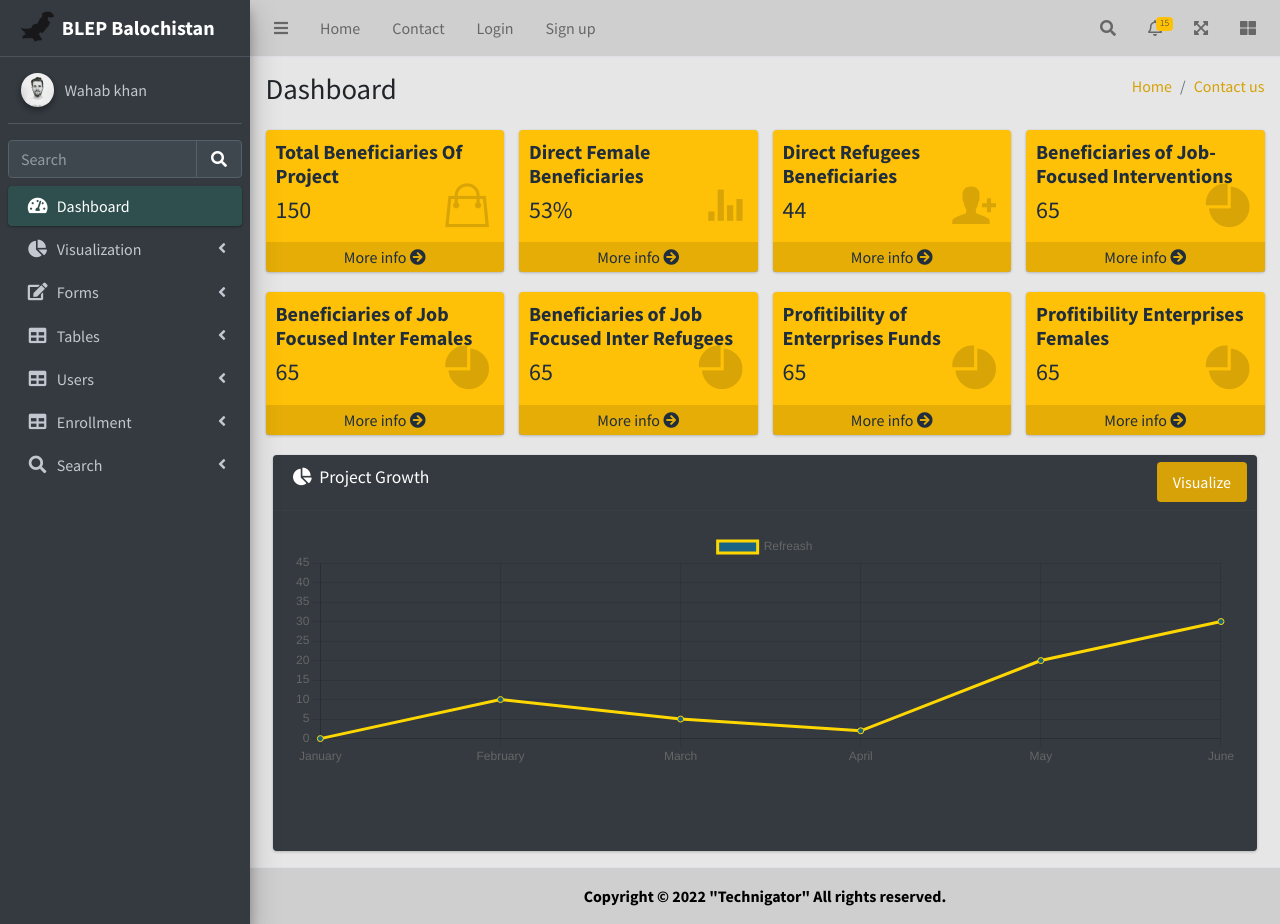
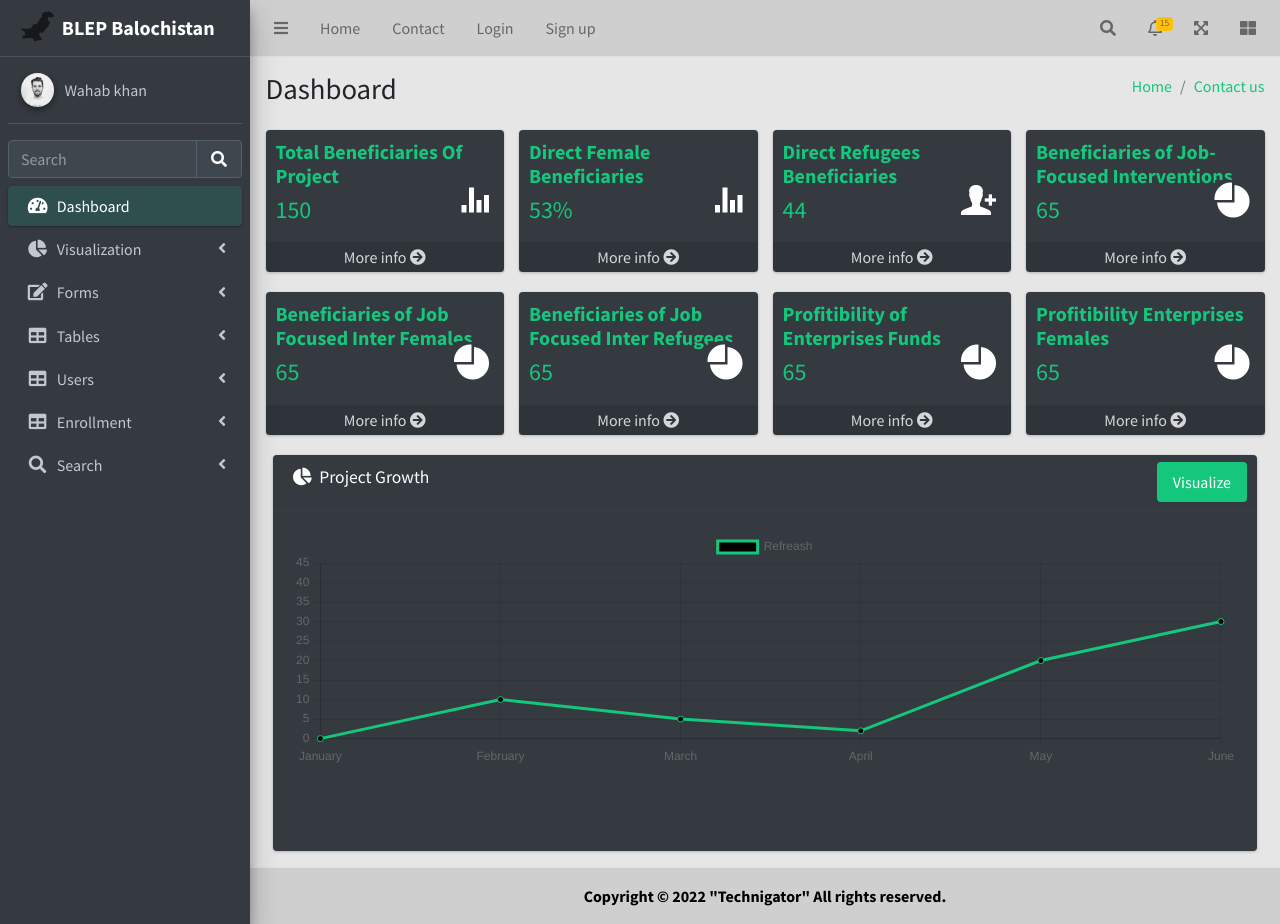
Before and after one commit to shahzoor123/livelihood, a Django app: page / in a window 1280 px wide. Run offline with Django 4.2, Linux system fonts and the light colour scheme; some libraries are stand-ins or nearby versions.

Commit message:
some minor changes

```diff
--- a/dashboard/templates/dashboard/contactus.html
+++ b/dashboard/templates/dashboard/contactus.html
@@ -477,7 +477,7 @@
 
                 <!-- <a href="{% url 'index' %}"> <img style="width: 50px;" src="{% static 'dist/img/pakistan.png'%}" alt="" class="brand-image " style="opacity: .8">
                   <span class="brand-text"><b></b></span><strong style="color: aliceblue;">BLEP Balochistan</strong></a> -->
-                <div class="col-sm-4 col-md-10 col-xs-6 col-lg-12" id='map' style='width:850px; height: 250px;   border-radius: 10px; align-items: center; '></div>
+                <div class="col-sm-4 col-md-9 col-xs-12 col-lg-12" id='map' style='width:850px; height: 250px;   border-radius: 10px; align-items: center; '></div>
                 <script>
                   mapboxgl.accessToken = 'pk.eyJ1Ijoic2hhaHpvb3IiLCJhIjoiY2wwdzliNjc2MDhwZjNscWtwOWRmdWZnYSJ9.nm3POJbQ7pBDbB3Bfu8G7A';
                 const map = new mapboxgl.Map({
--- a/dashboard/templates/dashboard/index.html
+++ b/dashboard/templates/dashboard/index.html
@@ -27,7 +27,8 @@ scratch. This page gets rid of all links and provides the needed markup only.
   <!-- Theme style -->
   <link rel="stylesheet" href="{% static 'dist/css/adminlte.min.css' %}">
 
-  <meta name="viewport" content= "width=device-width, initial-scale=8.0, maximum-scale=1.0 user-scalable=no">
+  <meta name="viewport" content= "width=device-width, initial-scale=8.0, maximum-scale=1.0, user-scalable=no"/>
+
 </head>
 
 <body class="hold-transition sidebar-mini">
@@ -918,8 +919,8 @@ scratch. This page gets rid of all links and provides the needed markup only.
             </div><!-- /.col -->
             <div class="col-sm-6">
               <ol class="breadcrumb float-sm-right">
-                <li class="breadcrumb-item" ><a href="{% url 'index' %}" style="color: #d6a207;">Home</a></li>
-                <li class="breadcrumb-item active"><a href="{% url 'contactus' %}" style="color: #d6a207;">Contact us</a></li>
+                <li class="breadcrumb-item" ><a href="{% url 'index' %}" style="color: #14c77c;">Home</a></li>
+                <li class="breadcrumb-item active"><a href="{% url 'contactus' %}" style="color: #14c77c;">Contact us</a></li>
               </ol>
             </div><!-- /.col -->
           </div><!-- /.row -->
@@ -935,14 +936,14 @@ scratch. This page gets rid of all links and provides the needed markup only.
           <div class="row">
             <div class="col-lg-3 col-6">
               <!-- small box -->
-              <div href="{% url 'chart' %}" class="small-box bg-yellow">
-                <div class="inner">
+              <div  class="small-box " style="background-color: #343A40;">
+                <div class="inner" style="color: #14c77c;">
                   <h5><b>Total Beneficiaries Of Project</b> </h5>
 
                   <h4>150</h4>
                 </div>
                 <div class="icon">
-                  <i style="font-size: 50px; margin-top: 30px;" class="ion ion-bag"></i>
+                  <i style="font-size: 40px; margin-top: 30px;;" class="ion ion-stats-bars bg-dark"></i>
                 </div>
                 <div class="icon">
 
@@ -953,14 +954,14 @@ scratch. This page gets rid of all links and provides the needed markup only.
             <!-- ./col -->
             <div class="col-lg-3 col-6">
               <!-- small box -->
-              <div class="small-box bg-yellow">
-                <div class="inner">
+              <div class="small-box " style="background-color: #343A40;">
+                <div class="inner" style="color: #14c77c;">
                   <h5><b>Direct Female Beneficiaries</b> </h5>
 
                   <h4>53%</h4>
                 </div>
                 <div class="icon">
-                  <i style="font-size: 50px; margin-top: 30px;" class="ion ion-stats-bars"></i>
+                  <i style="font-size: 40px; margin-top: 30px;" class="ion ion-stats-bars bg-dark"></i>
                 </div>
                 <a href="{% url 'chart' %}" class="small-box-footer">More info <i class="fas fa-arrow-circle-right"></i></a>
               </div>
@@ -968,15 +969,15 @@ scratch. This page gets rid of all links and provides the needed markup only.
             <!-- ./col -->
             <div class="col-lg-3 col-6">
               <!-- small box -->
-              <div class="small-box bg-yellow">
-                <div class="inner">
+              <div class="small-box " style="background-color: #343A40;">
+                <div class="inner" style="color: #14c77c;">
                   <h5><b> Direct Refugees Beneficiaries</b></h5>
 
                   <h4>44</h4>
                 </div>
                 <div class="icon">
 
-                  <i style="font-size: 50px; margin-top: 30px;" class="ion ion-person-add"></i>
+                  <i style="font-size: 40px; margin-top: 30px;" class="ion ion-person-add bg-dark"></i>
                 </div>
                 <a href="{% url 'chart' %}" class="small-box-footer">More info <i class="fas fa-arrow-circle-right"></i></a>
               </div>
@@ -984,15 +985,15 @@ scratch. This page gets rid of all links and provides the needed markup only.
             <!-- ./col -->
             <div class="col-lg-3 col-6">
               <!-- small box -->
-              <div class="small-box bg-yellow">
-                <div class="inner">
+              <div class="small-box " style="background-color: #343A40;">
+                <div class="inner" style="color: #14c77c;">
                   <h5><b>Beneficiaries of Job-Focused Interventions</b> </h5>
 
                   <h4>65</h4>
                 </div>
                 <div class="icon">
 
-                  <i style="font-size: 50px; margin-top: 30px;" class="ion ion-pie-graph"></i>
+                  <i style="font-size: 40px; margin-top: 30px;" class="ion ion-pie-graph bg-dark"></i>
                 </div>
                 <a href="{% url 'chart' %}" class="small-box-footer">More info <i class="fas fa-arrow-circle-right"></i></a>
               </div>
@@ -1000,56 +1001,56 @@ scratch. This page gets rid of all links and provides the needed markup only.
 
             <div class="col-lg-3 col-6">
               <!-- small box -->
-              <div class="small-box bg-yellow">
-                <div class="inner">
+              <div class="small-box " style="background-color: #343A40;">
+                <div class="inner" style="color: #14c77c;">
                   <h5><b>Beneficiaries of Job Focused Inter Females</b> </h5>
 
                   <h4>65</h4>
                 </div>
                 <div class="icon">
-                  <i style="font-size: 50px; margin-top: 30px;" class="ion ion-pie-graph"></i>
+                  <i style="font-size: 40px; margin-top: 30px;" class="ion ion-pie-graph bg-dark"></i>
                 </div>
                 <a href="{% url 'chart' %}" class="small-box-footer">More info <i class="fas fa-arrow-circle-right"></i></a>
               </div>
             </div>
             <div class="col-lg-3 col-6">
               <!-- small box -->
-              <div class="small-box bg-yellow">
-                <div class="inner">
+              <div class="small-box " style="background-color: #343A40;">
+                <div class="inner" style="color: #14c77c;">
                   <h5><b>Beneficiaries of Job Focused Inter Refugees</b> </h5>
 
                   <h4>65</h4>
                 </div>
                 <div class="icon">
-                  <i style="font-size: 50px; margin-top: 30px;" class="ion ion-pie-graph"></i>
+                  <i style="font-size: 40px; margin-top: 30px;" class="ion ion-pie-graph bg-dark"></i>
                 </div>
                 <a href="{% url 'chart' %}" class="small-box-footer">More info <i class="fas fa-arrow-circle-right"></i></a>
               </div>
             </div>
             <div class="col-lg-3 col-6">
               <!-- small box -->
-              <div class="small-box bg-yellow">
-                <div class="inner">
+              <div class="small-box " style="background-color: #343A40;">
+                <div class="inner" style="color: #14c77c;">
                   <h5><b>Profitibility of Enterprises Funds</b> </h5>
 
                   <h4>65</h4>
                 </div>
                 <div class="icon">
-                  <i style="font-size: 50px; margin-top: 30px;" class="ion ion-pie-graph"></i>
+                  <i style="font-size: 40px; margin-top: 30px;" class="ion ion-pie-graph bg-dark"></i>
                 </div>
                 <a href="{% url 'chart' %}" class="small-box-footer">More info <i class="fas fa-arrow-circle-right"></i></a>
               </div>
             </div>
             <div class="col-lg-3 col-6">
               <!-- small box -->
-              <div class="small-box bg-yellow">
-                <div class="inner">
+              <div class="small-box " style="background-color: #343A40;">
+                <div class="inner" style="color: #14c77c;">
                   <h5><b>Profitibility Enterprises Females</b> </h5>
 
                   <h4>65</h4>
                 </div>
                 <div class="icon">
-                  <i style="font-size: 50px; margin-top: 30px;" class="ion ion-pie-graph"></i>
+                  <i style="font-size: 40px; margin-top: 30px;" class="ion ion-pie-graph bg-dark"></i>
                 </div>
                 <a href="{% url 'chart' %}" class="small-box-footer">More info <i class="fas fa-arrow-circle-right"></i></a>
               </div>
@@ -1076,7 +1077,7 @@ scratch. This page gets rid of all links and provides the needed markup only.
                           <div class="card-tools">
                             <ul class="nav nav-pills ml-auto">
                               <li class="nav-item">
-                                <a class="nav-link active "  style="background-color: #d6a207;" href="{% url 'chart' %}" >Visualize</a>
+                                <a class="nav-link active "  style="background-color: #14c77c;" href="{% url 'chart' %}" >Visualize</a>
                               </li>
 
                             </ul>
@@ -1145,8 +1146,8 @@ scratch. This page gets rid of all links and provides the needed markup only.
                                   labels: labels,
                                   datasets: [{
                                     label: 'Refreash',
-                                    backgroundColor: 'rgb(25, 99, 132)',
-                                    borderColor: 'gold',
+                                    backgroundColor: 'black',
+                                    borderColor: '#14c77c',
                                     data: [0, 10, 5, 2, 20, 30, 45],
                                   }]
                                 };
@@ -1227,6 +1228,7 @@ scratch. This page gets rid of all links and provides the needed markup only.
     <script src="{% static 'plugins/chart.js/Chart.min.js' %}"></script>
 
     <script src="{% static 'plugins/sparklines/sparkline.js' %}"></script>
+
 </body>
 
 </html>
```
